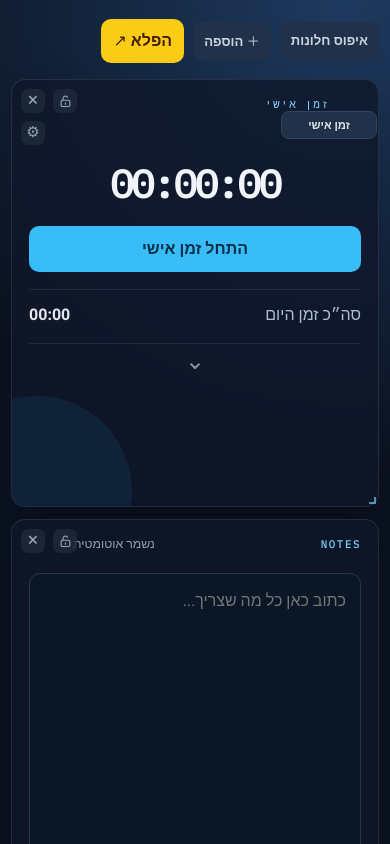
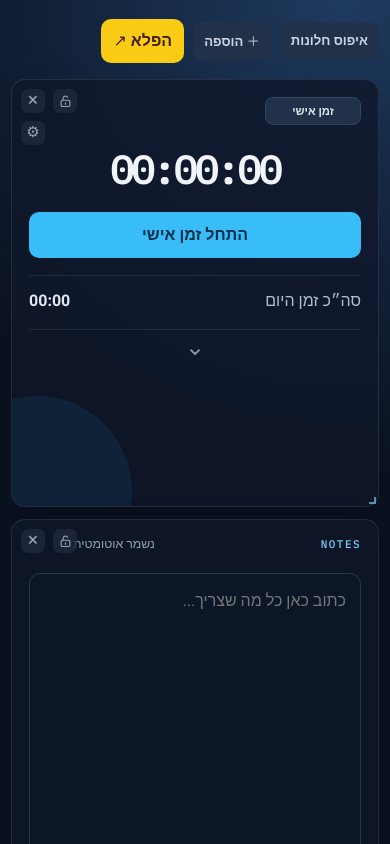
Before and after one commit to Dovshmi/DashDash, a React (Vite) app: page / in a window 390 px wide. Shown: the top 844 px of the page. Built offline with nearby package versions, Linux system fonts and the light colour scheme.

Commit message:
Style timer picker as mobile title replacement

```diff
--- a/src/popup-layer-fix.css
+++ b/src/popup-layer-fix.css
@@ -7,7 +7,7 @@
   z-index: 1001 !important;
 }
 
-/* Keep the time-choice control compact and clear of the lock button. */
+/* Keep the time-choice control compact. */
 .timer-preset-control {
   width: 108px;
   min-width: 108px;
@@ -29,11 +29,21 @@
 }
 
 @media (max-width: 700px) {
-  .timer-preset-control {
+  .timer-mobile-preset-title > div:first-child {
+    display: flex;
+    align-items: center;
+  }
+
+  .timer-mobile-preset-title > div:first-child > .eyebrow {
+    display: none;
+  }
+
+  .timer-mobile-preset-title .timer-preset-control {
     width: 96px;
     min-width: 96px;
     max-width: 96px;
-    transform: translateX(16px);
+    transform: none;
+    margin: 0;
   }
 
   .timer-preset-trigger {
```
